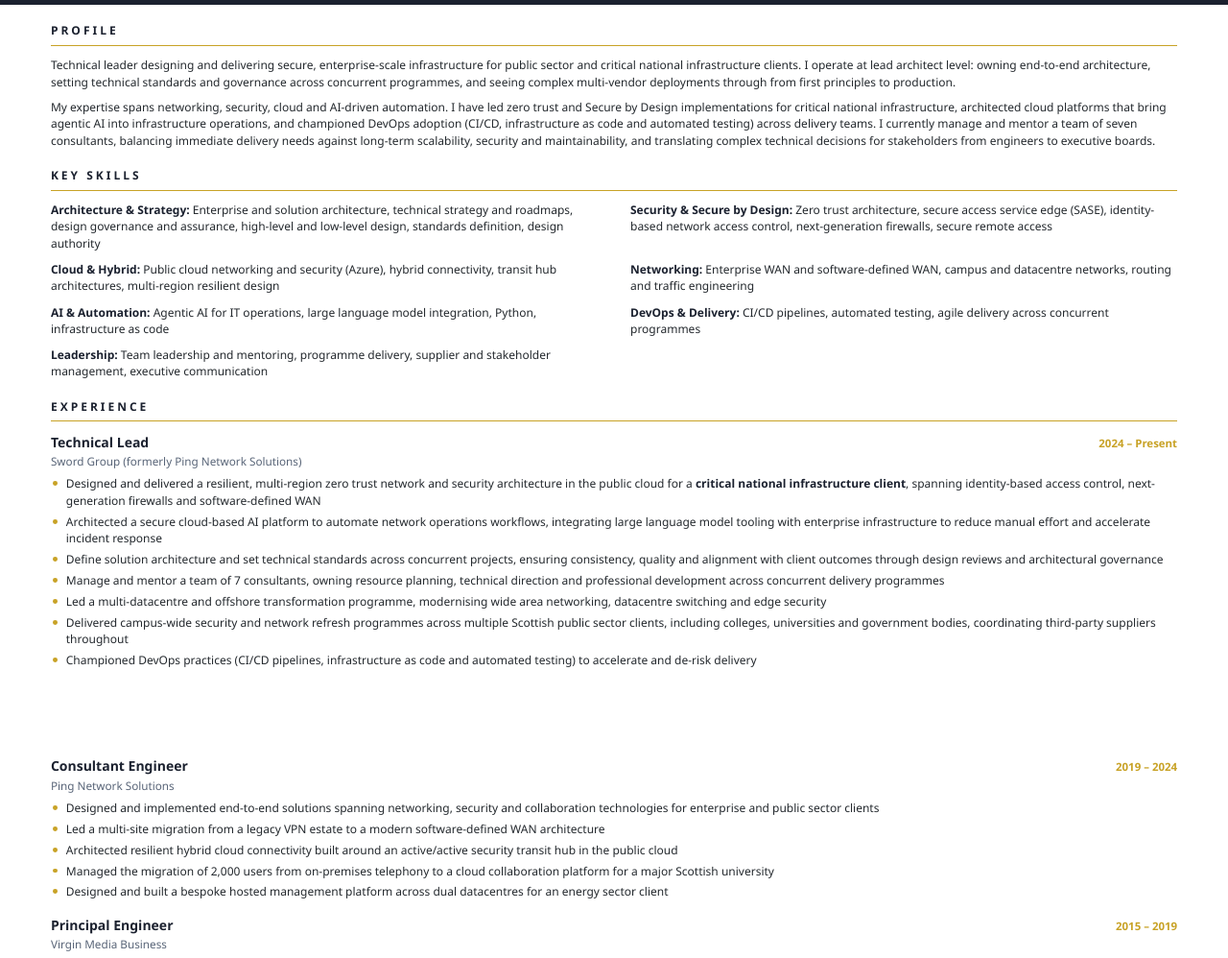
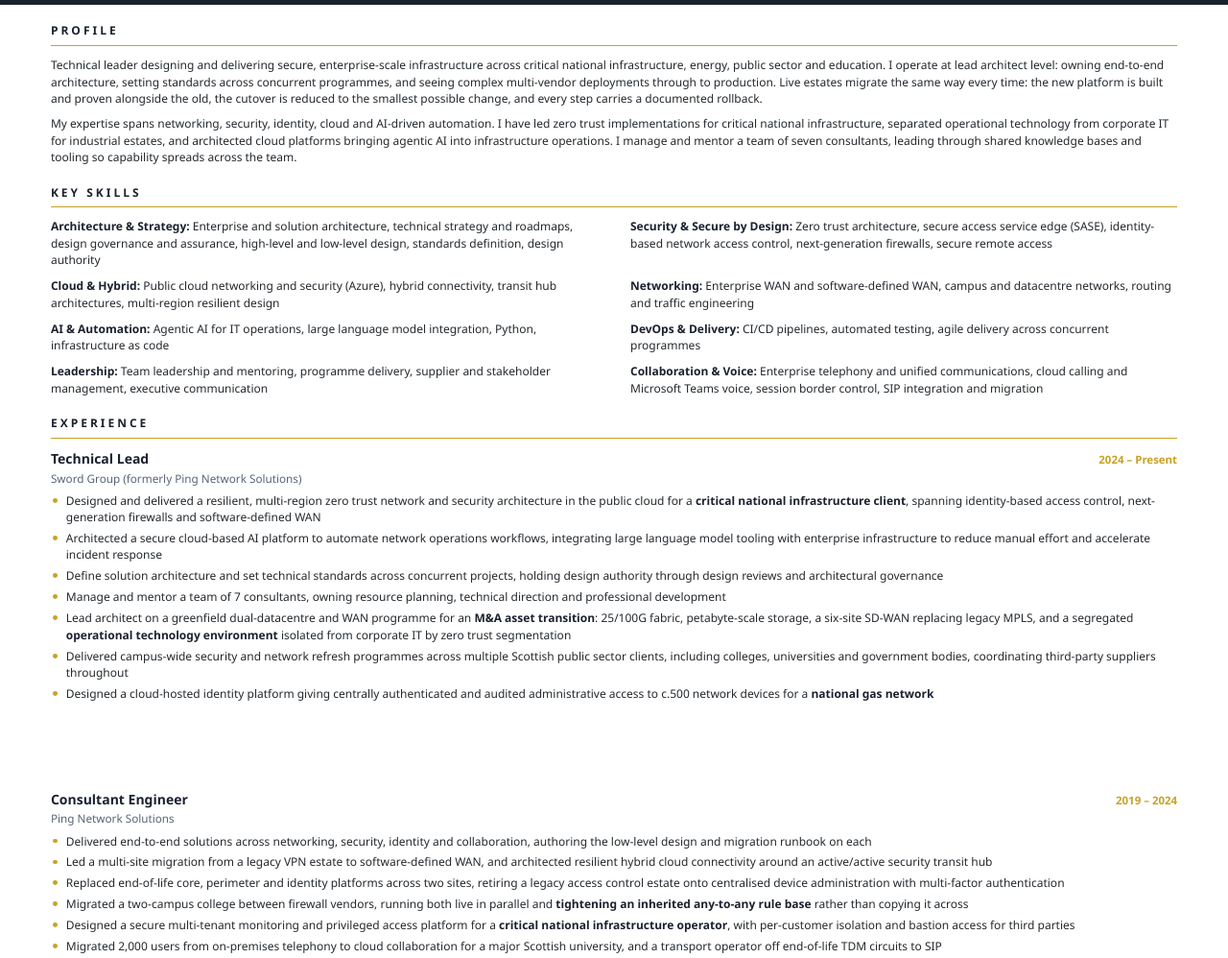
Before and after one commit to sjohnston1972/steven, a plain HTML site: page cv/cv.html in a window 1280 px wide. Shown: the part 180-1178 px from the top of the page at 96% size. Drawn offline with Linux system fonts and the light colour scheme.

Commit message:
Strengthen the CV with evidence; correct the chatbot's vendor claims
Steven confirmed he was not the responsible engineer for Juniper or Extreme —
they were incumbent platforms in estates he delivered into. The prompt listed
Juniper alongside Palo Alto and Cisco as if it were his, which overclaims. The
security section now separates platforms he designs and delivers on from those
he has integrated with, assessed or migrated off, and tells the bot to keep
that distinction if asked.

CV changes, drawn from the same project documentation as the prompt and
anonymised to sector:

Page 1 (net-neutral, page 1 has ~6mm of slack):
- Profile now names the sectors and states the migration method that runs
  through every project, and the leadership style is knowledge and tooling
  rather than a generic mentoring claim.
- Added a Collaboration & Voice skill, which fills the empty cell in the
  two-column grid for free. Its absence was odd next to a CCNP Collaboration
  badge in the masthead.
- The multi-datacentre bullet becomes the M&A asset transition it actually
  was, and carries the OT/IT segmentation, which nothing else on the CV said.
- Swapped the DevOps bullet (already stated twice above it) for the cloud
  identity platform and its 500-device scale.

Page 2:
- Consultant Engineer covered five years and twelve documented projects in
  five vague bullets. Now six specific ones: the core/perimeter/identity
  refresh, the cross-vendor firewall migration with the rule base tightened
  rather than copied, the CNI multi-tenant privileged access platform, and
  the voice migrations.
- Portfolio names what the tools actually do.

render.sh caught three-page and four-page renders on the way; the served PDF
was only replaced once the layout came back to two pages. Download links
bumped to ?v=13.

Claude-Session: https://claude.ai/code/session_01NvE2YKReLegfHUUQ8Q8b9y

```diff
--- a/cv/cv.html
+++ b/cv/cv.html
@@ -178,8 +178,8 @@
 
     <section>
         <h2>Profile</h2>
-        <p>Technical leader designing and delivering secure, enterprise-scale infrastructure for public sector and critical national infrastructure clients. I operate at lead architect level: owning end-to-end architecture, setting technical standards and governance across concurrent programmes, and seeing complex multi-vendor deployments through from first principles to production.</p>
-        <p>My expertise spans networking, security, cloud and AI-driven automation. I have led zero trust and Secure by Design implementations for critical national infrastructure, architected cloud platforms that bring agentic AI into infrastructure operations, and championed DevOps adoption (CI/CD, infrastructure as code and automated testing) across delivery teams. I currently manage and mentor a team of seven consultants, balancing immediate delivery needs against long-term scalability, security and maintainability, and translating complex technical decisions for stakeholders from engineers to executive boards.</p>
+        <p>Technical leader designing and delivering secure, enterprise-scale infrastructure across critical national infrastructure, energy, public sector and education. I operate at lead architect level: owning end-to-end architecture, setting standards across concurrent programmes, and seeing complex multi-vendor deployments through to production. Live estates migrate the same way every time: the new platform is built and proven alongside the old, the cutover is reduced to the smallest possible change, and every step carries a documented rollback.</p>
+        <p>My expertise spans networking, security, identity, cloud and AI-driven automation. I have led zero trust implementations for critical national infrastructure, separated operational technology from corporate IT for industrial estates, and architected cloud platforms bringing agentic AI into infrastructure operations. I manage and mentor a team of seven consultants, leading through shared knowledge bases and tooling so capability spreads across the team.</p>
     </section>
 
     <section>
@@ -192,6 +192,7 @@
             <div class="skill"><b>AI &amp; Automation:</b> Agentic AI for IT operations, large language model integration, Python, infrastructure as code</div>
             <div class="skill"><b>DevOps &amp; Delivery:</b> CI/CD pipelines, automated testing, agile delivery across concurrent programmes</div>
             <div class="skill"><b>Leadership:</b> Team leadership and mentoring, programme delivery, supplier and stakeholder management, executive communication</div>
+            <div class="skill"><b>Collaboration &amp; Voice:</b> Enterprise telephony and unified communications, cloud calling and Microsoft Teams voice, session border control, SIP integration and migration</div>
         </div>
     </section>
 
@@ -204,11 +205,11 @@
             <ul>
                 <li>Designed and delivered a resilient, multi-region zero trust network and security architecture in the public cloud for a <b>critical national infrastructure client</b>, spanning identity-based access control, next-generation firewalls and software-defined WAN</li>
                 <li>Architected a secure cloud-based AI platform to automate network operations workflows, integrating large language model tooling with enterprise infrastructure to reduce manual effort and accelerate incident response</li>
-                <li>Define solution architecture and set technical standards across concurrent projects, ensuring consistency, quality and alignment with client outcomes through design reviews and architectural governance</li>
-                <li>Manage and mentor a team of 7 consultants, owning resource planning, technical direction and professional development across concurrent delivery programmes</li>
-                <li>Led a multi-datacentre and offshore transformation programme, modernising wide area networking, datacentre switching and edge security</li>
+                <li>Define solution architecture and set technical standards across concurrent projects, holding design authority through design reviews and architectural governance</li>
+                <li>Manage and mentor a team of 7 consultants, owning resource planning, technical direction and professional development</li>
+                <li>Lead architect on a greenfield dual-datacentre and WAN programme for an <b>M&amp;A asset transition</b>: 25/100G fabric, petabyte-scale storage, a six-site SD-WAN replacing legacy MPLS, and a segregated <b>operational technology environment</b> isolated from corporate IT by zero trust segmentation</li>
                 <li>Delivered campus-wide security and network refresh programmes across multiple Scottish public sector clients, including colleges, universities and government bodies, coordinating third-party suppliers throughout</li>
-                <li>Championed DevOps practices (CI/CD pipelines, infrastructure as code and automated testing) to accelerate and de-risk delivery</li>
+                <li>Designed a cloud-hosted identity platform giving centrally authenticated and audited administrative access to c.500 network devices for a <b>national gas network</b></li>
             </ul>
         </div>
 
@@ -216,11 +217,12 @@
             <div class="job-head"><span class="job-title">Consultant Engineer</span><span class="job-dates">2019 – 2024</span></div>
             <div class="job-co">Ping Network Solutions</div>
             <ul>
-                <li>Designed and implemented end-to-end solutions spanning networking, security and collaboration technologies for enterprise and public sector clients</li>
-                <li>Led a multi-site migration from a legacy VPN estate to a modern software-defined WAN architecture</li>
-                <li>Architected resilient hybrid cloud connectivity built around an active/active security transit hub in the public cloud</li>
-                <li>Managed the migration of 2,000 users from on-premises telephony to a cloud collaboration platform for a major Scottish university</li>
-                <li>Designed and built a bespoke hosted management platform across dual datacentres for an energy sector client</li>
+                <li>Delivered end-to-end solutions across networking, security, identity and collaboration, authoring the low-level design and migration runbook on each</li>
+                <li>Led a multi-site migration from a legacy VPN estate to software-defined WAN, and architected resilient hybrid cloud connectivity around an active/active security transit hub</li>
+                <li>Replaced end-of-life core, perimeter and identity platforms across two sites, retiring a legacy access control estate onto centralised device administration with multi-factor authentication</li>
+                <li>Migrated a two-campus college between firewall vendors, running both live in parallel and <b>tightening an inherited any-to-any rule base</b> rather than copying it across</li>
+                <li>Designed a secure multi-tenant monitoring and privileged access platform for a <b>critical national infrastructure operator</b>, with per-customer isolation and bastion access for third parties</li>
+                <li>Migrated 2,000 users from on-premises telephony to cloud collaboration for a major Scottish university, and a transport operator off end-of-life TDM circuits to SIP</li>
             </ul>
         </div>
 
@@ -282,7 +284,7 @@
 
     <section class="portfolio">
         <h2>Portfolio</h2>
-        <p><b>AI tools &amp; agentic workflows:</b> <a href="https://tools.clydeford.net">tools.clydeford.net</a>, a working collection of AI tools and agents exploring agentic workflows and LLM integration with infrastructure operations</p>
+        <p><b>AI tools &amp; agentic workflows:</b> <a href="https://tools.clydeford.net">tools.clydeford.net</a>, AI tools and agents built for the infrastructure problems I meet in delivery, including an autonomous device security auditor checking against NIST and CIS benchmarks, a network digital twin with human-approved remediation, and a telephony migration tool with dry-run validation</p>
     </section>
 
     </main>
--- a/worker/src/persona.js
+++ b/worker/src/persona.js
@@ -61,7 +61,8 @@ Delivered for clients:
 - Delivered campus-wide firewall and LAN refresh programmes across multiple Scottish public sector clients including colleges, universities and government bodies.
 - Designed a security edge for a greenfield estate combining a next-generation firewall perimeter at two datacentres, cloud-delivered secure access for remote and mobile users, and a segregated policy-controlled zone giving third-party suppliers least-privilege access, with each third-party site-to-site VPN specified individually rather than lumped together.
 Tooling he has built: Gladius (autonomous Cisco security auditor that connects to devices, runs hardening checks, cross-references NIST 800-53 and CIS benchmarks, identifies CVEs and produces compliance reports), VIGIL (multi-tenant managed services platform with a coordinator agent orchestrating network, security and ITSM specialists), a firewall template tool pushing deterministic configuration to common platforms, and CIS and NIST benchmark audit tooling.
-Technologies: Palo Alto with Panorama, GlobalProtect, WildFire and Prisma Access, Cisco Firepower Threat Defence and FMC, Cisco ASA and ASAv, Check Point, Fortinet, Juniper, Cisco Meraki MX, zero trust and ZTNA, SASE and Cisco Secure Access, Umbrella and DNS-layer security, network segmentation, IoT and OT and CCTV segmentation, TrustSec security group tags, IPsec and IKEv2, remote access VPN, security architecture.
+Technologies he designs and delivers on: Palo Alto with Panorama, GlobalProtect, WildFire and Prisma Access; Cisco Firepower Threat Defence and FMC; Cisco ASA and ASAv; Fortinet; Cisco Meraki MX; zero trust and ZTNA; SASE and Cisco Secure Access; Umbrella and DNS-layer security; network segmentation; IoT, OT and CCTV segmentation; TrustSec security group tags; IPsec and IKEv2; remote access VPN; security architecture.
+Platforms he has worked alongside rather than owned: Check Point and Juniper firewalls, and Extreme core switching, have all appeared in estates he has delivered into. He has integrated with them, assessed them, reconfigured what the project required, and in some cases migrated off them, but he was not the responsible engineer for those platforms. Be precise about this distinction if asked, and do not present them as platforms he specialises in.
 
 ## Identity and access
 Cisco ISE is a genuine specialism, not a passing mention. He has delivered four separate ISE engagements.
```
Also changed, not shown: worker/public/index.html (+2 -2 lines), 1 other file.
